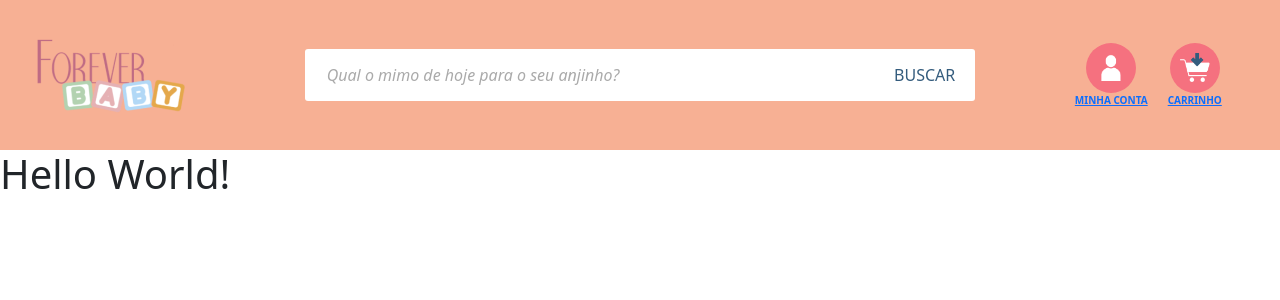
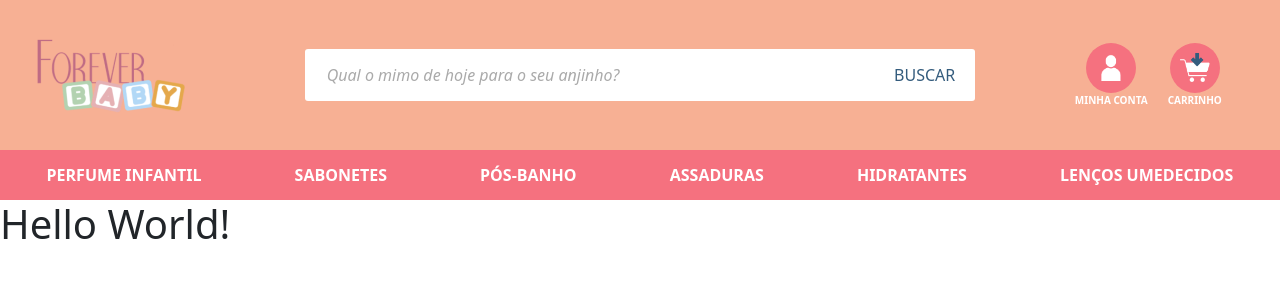
Before and after one commit to lucasquearis/forever-liss-case, a React (Create React App) app: page / in a window 1280 px wide. Shown: the top 300 px of the page. Built offline with nearby package versions, Linux system fonts and the light colour scheme.

Commit message:
implementa navigation abaixo header

```diff
--- a/src/App.jsx
+++ b/src/App.jsx
@@ -1,10 +1,12 @@
 import React from 'react';
 import Header from './components/Header';
+import Navigation from './components/Navigation';
 
 function App() {
   return (
     <div className="App">
       <Header />
+      <Navigation />
       <h1>Hello World!</h1>
     </div>
   );
--- /dev/null
+++ b/src/components/Navigation/index.jsx
@@ -0,0 +1,17 @@
+/* eslint-disable jsx-a11y/anchor-is-valid */
+import React from 'react';
+import { v4 as uuidv4 } from 'uuid';
+import listNavigation from '../../constants/listNavigation';
+import './style.css';
+
+function Navigation() {
+  return (
+    <nav className="nav-container">
+      <ul>
+        {listNavigation.map((item) => <li key={uuidv4()}><a href="#">{item}</a></li>)}
+      </ul>
+    </nav>
+  );
+}
+
+export default Navigation;
--- /dev/null
+++ b/src/components/Navigation/style.css
@@ -0,0 +1,24 @@
+.nav-container {
+  height: 50px;
+  background-color: #F5717F;
+}
+
+a {
+  color: inherit;
+  text-decoration: none;
+}
+
+a:hover {
+  color: #6c5b7a;
+}
+
+.nav-container > ul {
+  list-style: none;
+  padding: 0;
+  display: flex;
+  justify-content: space-around;
+  align-items: center;
+  color: white;
+  font-weight: 900;
+  height: 100%;
+}
--- /dev/null
+++ b/src/constants/listNavigation.js
@@ -0,0 +1,3 @@
+const listNavigation = ['PERFUME INFANTIL', 'SABONETES', 'PÓS-BANHO', 'ASSADURAS', 'HIDRATANTES', 'LENÇOS UMEDECIDOS'];
+
+export default listNavigation;
```
